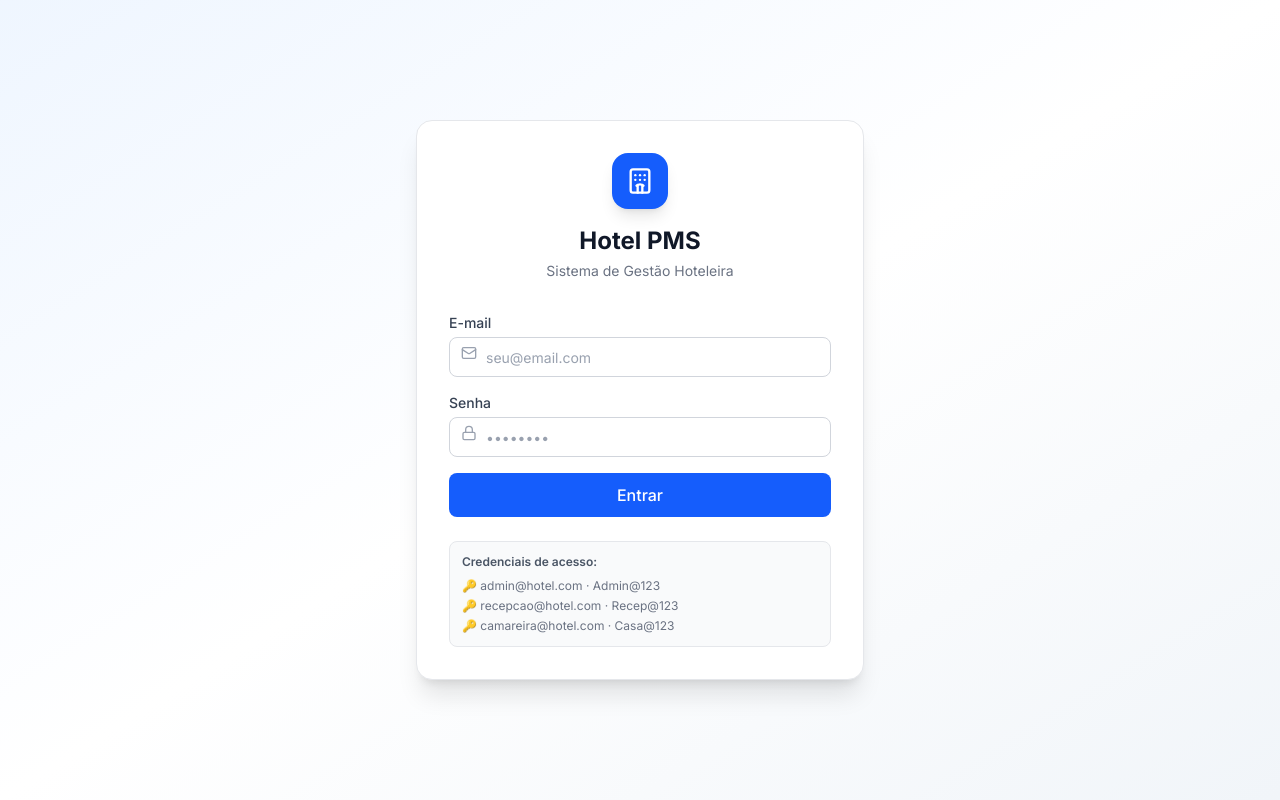
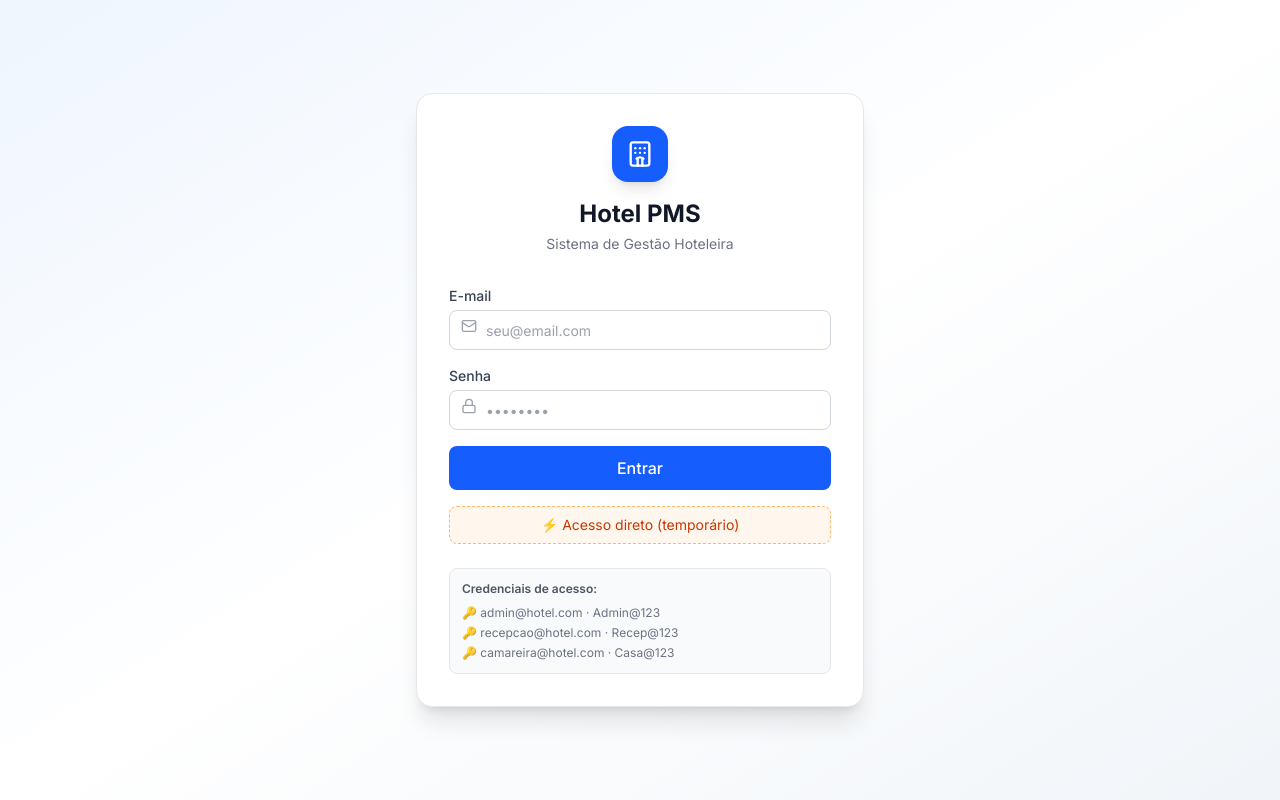
Before and after one commit to checkmator/hotel-pms, a Next.js app in the folder apps/frontend/: page /login in a window 1280 px wide. Built offline with nearby package versions, Linux system fonts and the light colour scheme; no server answers.

Commit message:
temp: add bypass login button for dev access

```diff
--- a/apps/frontend/src/app/(auth)/login/page.tsx
+++ b/apps/frontend/src/app/(auth)/login/page.tsx
@@ -34,6 +34,13 @@ export default function LoginPage() {
     } catch {
       setError('E-mail ou senha incorretos.');
     }
+  };
+
+  const bypassLogin = () => {
+    const fakeUser = { id: 'bypass', name: 'Admin Geral', email: 'admin@hotel.com', role: 'admin' };
+    document.cookie = 'hotel_token=bypass-token; path=/; max-age=86400';
+    document.cookie = `hotel_user=${encodeURIComponent(JSON.stringify(fakeUser))}; path=/; max-age=86400`;
+    router.push('/');
   };
 
   return (
@@ -90,6 +97,14 @@ export default function LoginPage() {
             </Button>
           </form>
 
+          <button
+            type="button"
+            onClick={bypassLogin}
+            className="mt-4 w-full rounded-lg border border-dashed border-orange-300 bg-orange-50 py-2 text-sm text-orange-700 hover:bg-orange-100 transition-colors"
+          >
+            ⚡ Acesso direto (temporário)
+          </button>
+
           {/* Demo credentials */}
           <div className="mt-6 rounded-lg bg-gray-50 border border-gray-200 p-3 text-xs text-gray-500 space-y-1">
             <p className="font-semibold text-gray-600 mb-2">Credenciais de acesso:</p>
```
